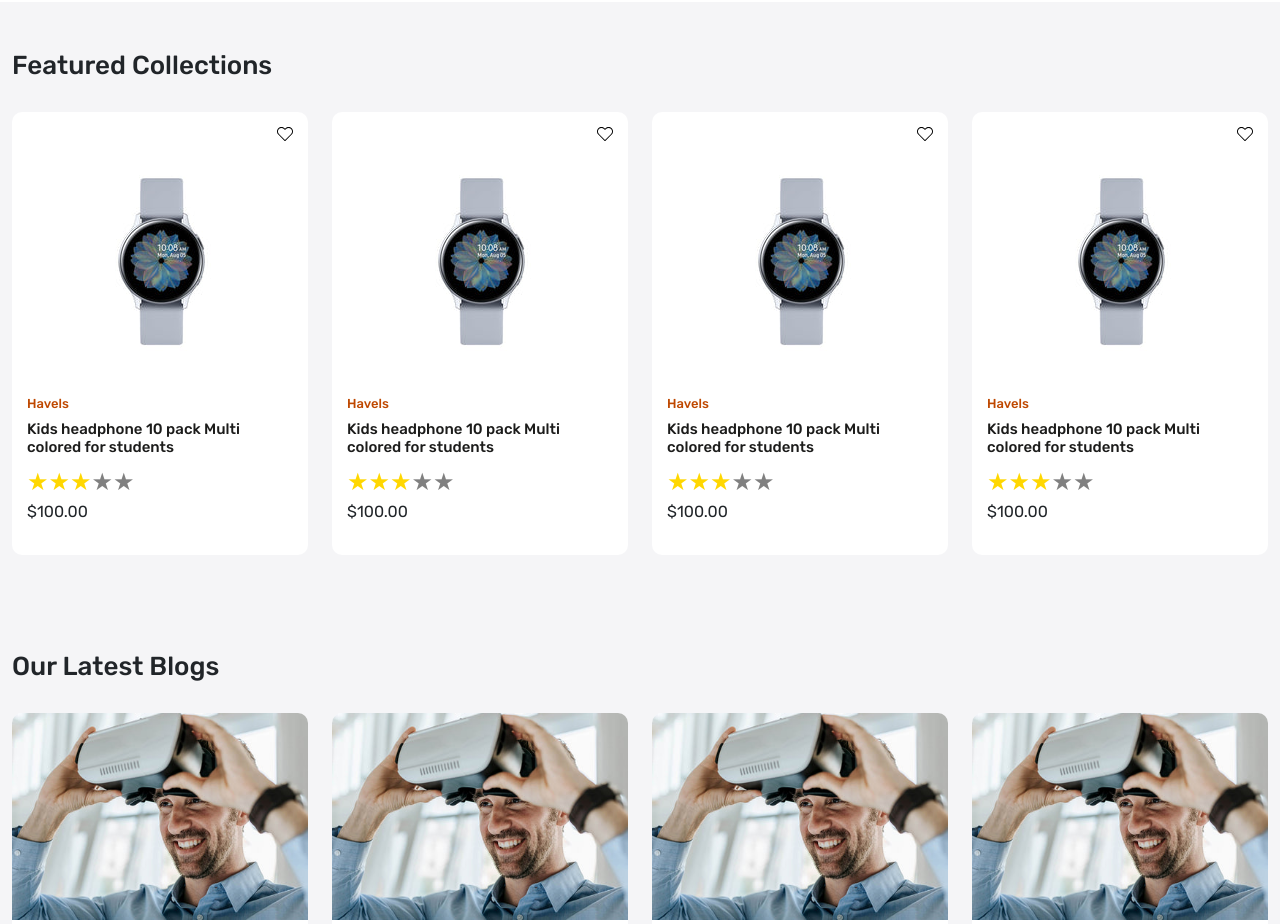
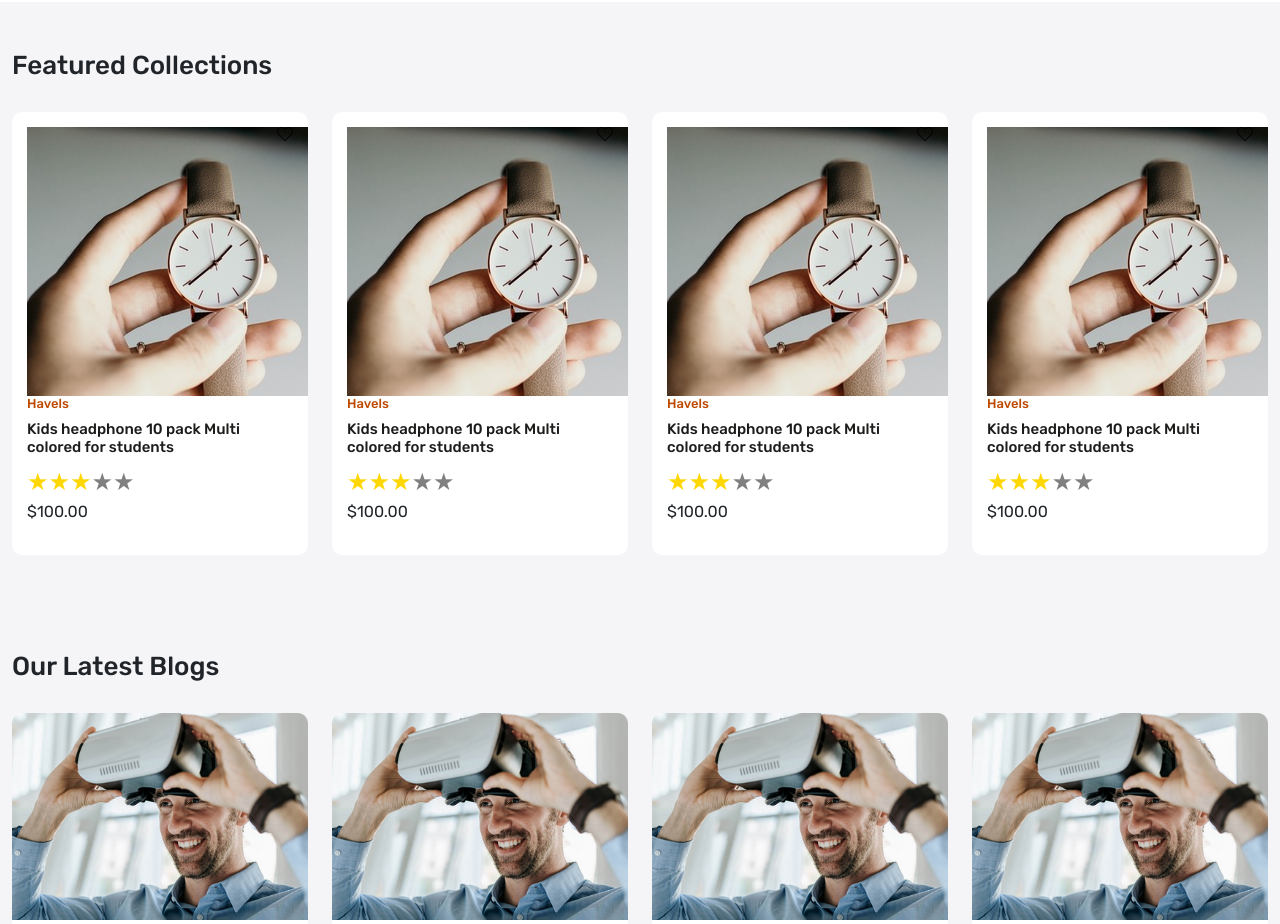
Before and after one commit to GyanendraMohan/ecommerce-app, a React (Create React App) app: page / in a window 1280 px wide. Shown: the part 1560-2484 px from the top of the page. Built offline with nearby package versions, Linux system fonts and the light colour scheme.

Commit message:
on hover image change in favuorite item section

```diff
--- a/src/App.css
+++ b/src/App.css
@@ -292,8 +292,19 @@ footer .input-group-text {
   overflow: hidden;
 }
 
+.product-card .product-image > img:last-child {
+  display: none;
+}
+.product-card:hover .product-image > img:nth-child(1) {
+  display: none;
+}
+
+.product-card:hover .product-image > img:last-child {
+  display: block;
+}
+
 .product-card:hover .action-bar {
-  right: 10px;
+  right: 15px;
 }
 
 .product-card .product-details h6 {
--- a/src/components/ProductCard.js
+++ b/src/components/ProductCard.js
@@ -11,7 +11,8 @@ const ProductCard = () => {
             <img src="images/wish.svg" alt="whislist" />
           </Link>
         </div>
-        <div product-image>
+        <div className="product-image">
+          <img src="images/watch-01.jpg" alt="product image" />
           <img src="images/watch.jpg" alt="product image" />
         </div>
         <div className="product-details">
```
Also changed, not shown: public/images/watch-01.jpg (added).
